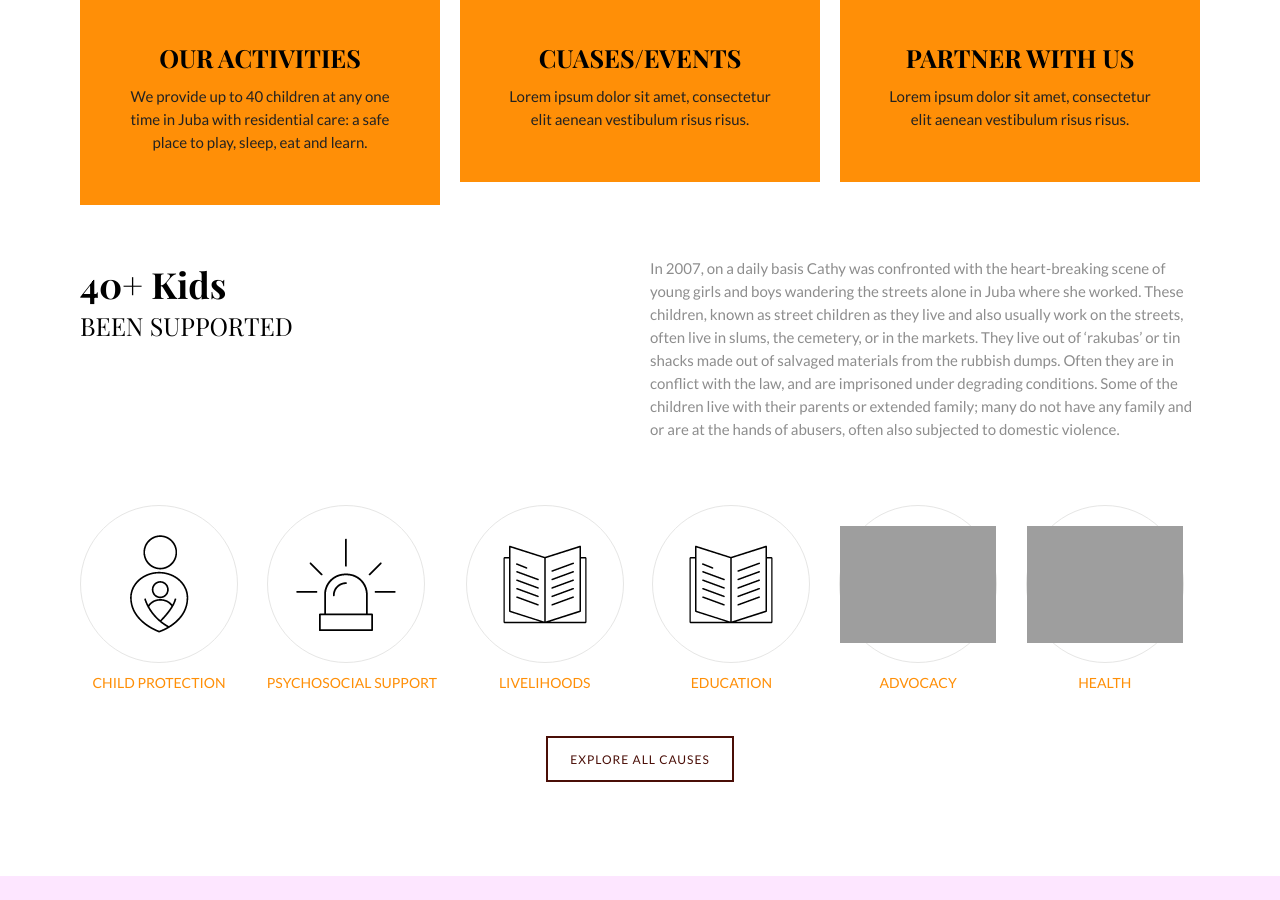
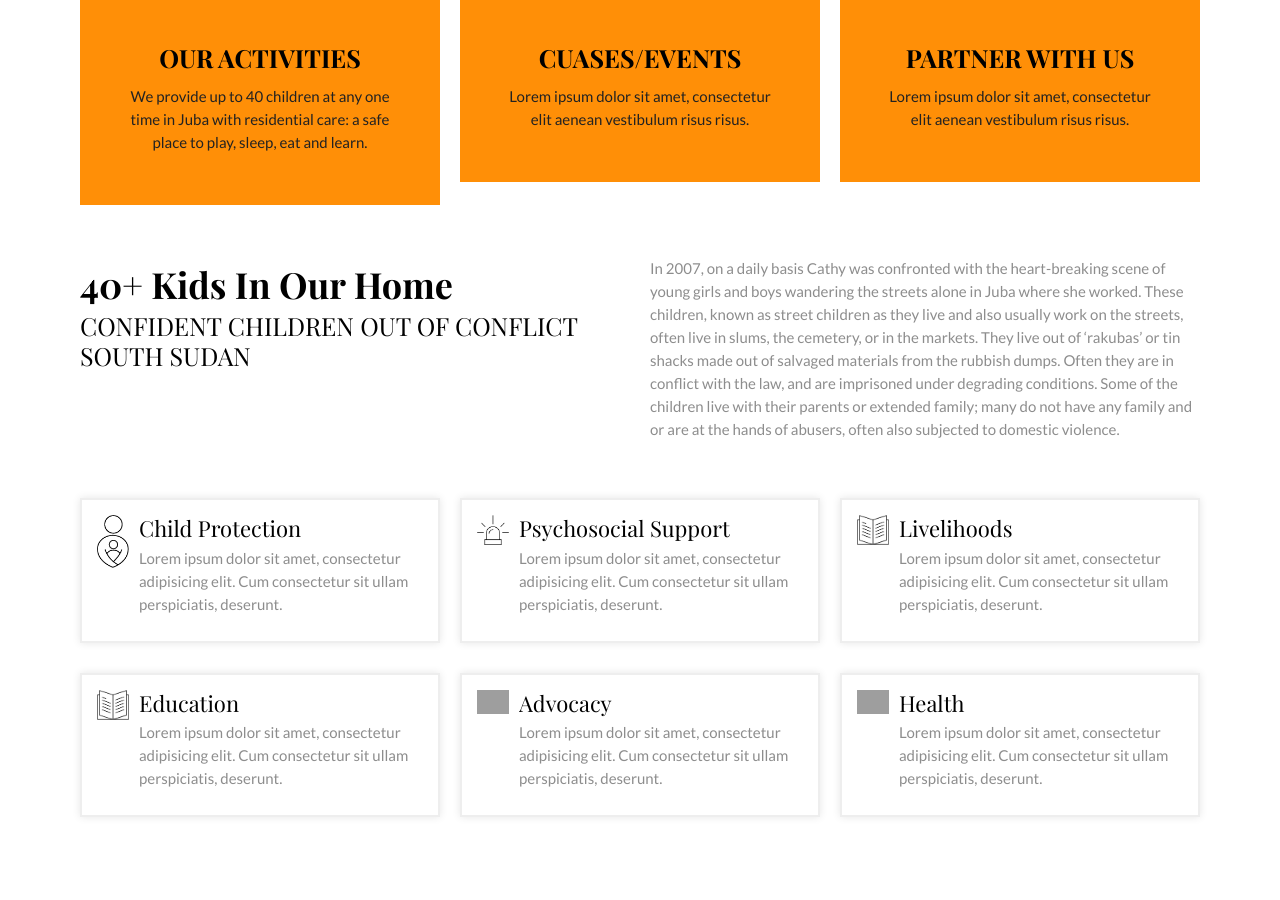
Before and after one commit to ConfidentChildrenSouthSudan/ssconfidentchildren.github.io, a Jekyll site: the page built from index.html, in a window 1280 px wide and 900 px high, scrolled down 601 px. Built offline with Jekyll 4.4.1, drawn with Linux system fonts in a browser that asks for light colours; the list of posts is cut into pages by our own code.

Commit message:
Added home page content

```diff
--- a/_includes/frontpage-content.html
+++ b/_includes/frontpage-content.html
@@ -43,34 +43,41 @@
 		<div class="row">
 			<div class="col-md-6 col-sm-12">
 				<div class="heading-group">
-					<h2>40+ Kids</h2>
-					<h3>been supported</h3>
+					<h2>40+ Kids in our home</h2>
+					<h3>Confident Children out of Conflict South Sudan</h3>
 				</div>
 			</div>
 			<div class="col-md-6 col-sm-12">
 				<p> In 2007, on a daily basis Cathy was confronted with the heart-breaking scene of young girls and boys wandering the streets alone in Juba where she worked. These children, known as street children as they live and also usually work on the streets, often live in slums, the cemetery, or in the markets. They live out of ‘rakubas’ or tin shacks made out of salvaged materials from the rubbish dumps. Often they are in conflict with the law, and are imprisoned under degrading conditions. Some of the children live with their parents or extended family; many do not have any family and or are at the hands of abusers, often also subjected to domestic violence. </p>
 			</div>
 		</div>
-		<div class="row">
-			<div class="col-xs-12">
-				<ul class="list-inline cause-list pad42-top">
-				{% assign i = 0 %}
-				{% for service in site.data.services %}
-					{%  assign i = i | plus: 1 %}
-					{% if i < 7 %}
-					<li>
-						<div class="icon-holder dsp-flex"> <img alt="" src="assets/icons/{{ service.icon }}"> </div>
-						<label>{{ service.name }}</label>
-					</li>
-					{% endif %}
-				{% endfor %}
-				</ul>
-				<div class="text-center pad22-top pad52-bottom"> <a href="#" class="global-btn">EXPLORE ALL CAUSES</a> </div>
+	</div>
+</section>
+<!-- raised Cause end-->
+<section  class="white-bg-wrapper">
+	<div class="container">
+		<div class="row pad52-bottom">
+		{% assign i = 0 %}
+		{% for service in site.data.services %}
+			{%  assign i = i | plus: 1 %}
+			{% if i < 7 %}
+			<div class="col-xs-12 col-sm-6 col-md-4">
+				<div class="icon-box">
+					<!-- <a class="media-left pull-left" href="#"> <div class="sprite-icons1"></div> </a> -->
+					<a class="media-left pull-left" href="#"> <img alt="" src="assets/icons/{{ service.icon }}"> </a>
+					<div class="media-body">
+						<h3 class="media-heading">{{ service.name }}</h3>
+						<p>
+							Lorem ipsum dolor sit amet, consectetur adipisicing elit. Cum consectetur sit ullam perspiciatis, deserunt.
+						</p>
+					</div>
+				</div>
 			</div>
+			{% endif %}
+		{% endfor %}
 		</div>
 	</div>
 </section>
-<!-- raised Cause end-->
 
 <!-- Our Partners -->
 <section class="dark-bg-wrapper">
```
Also changed, not shown: 16 other files.
